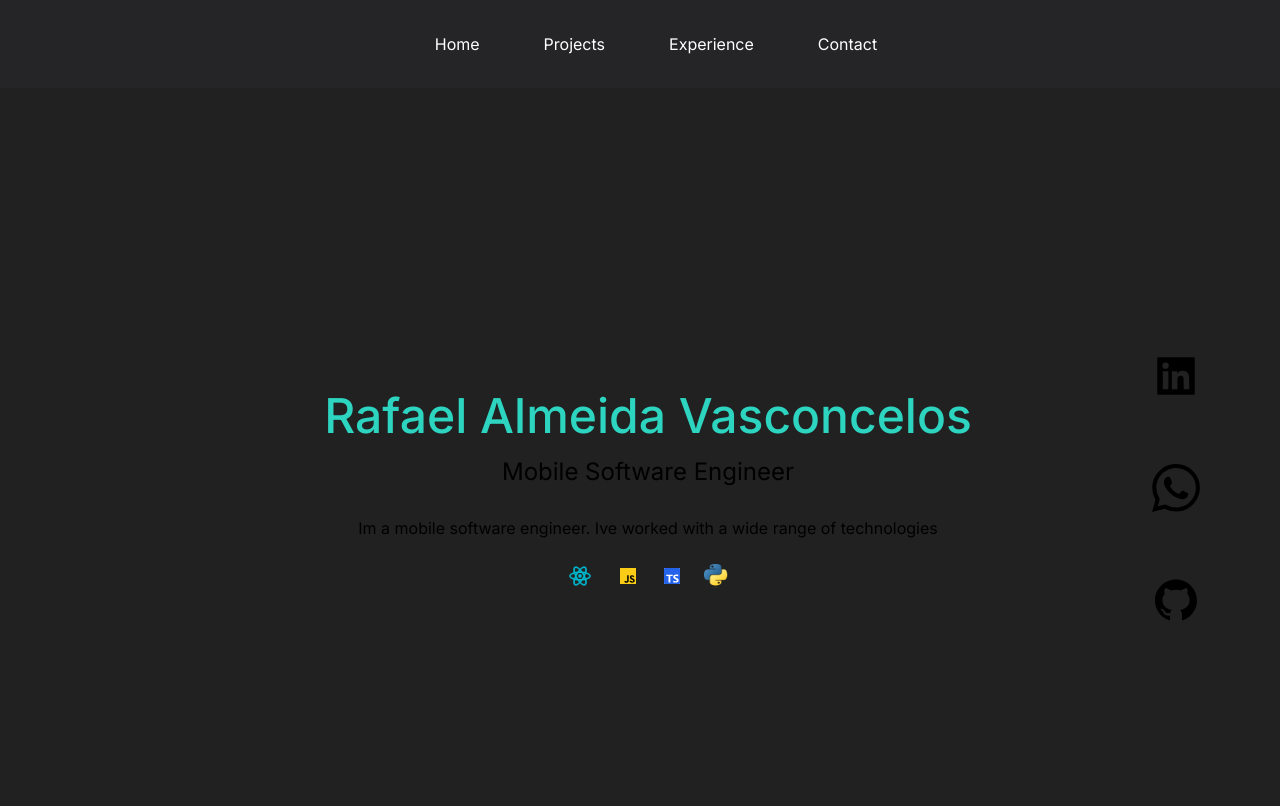
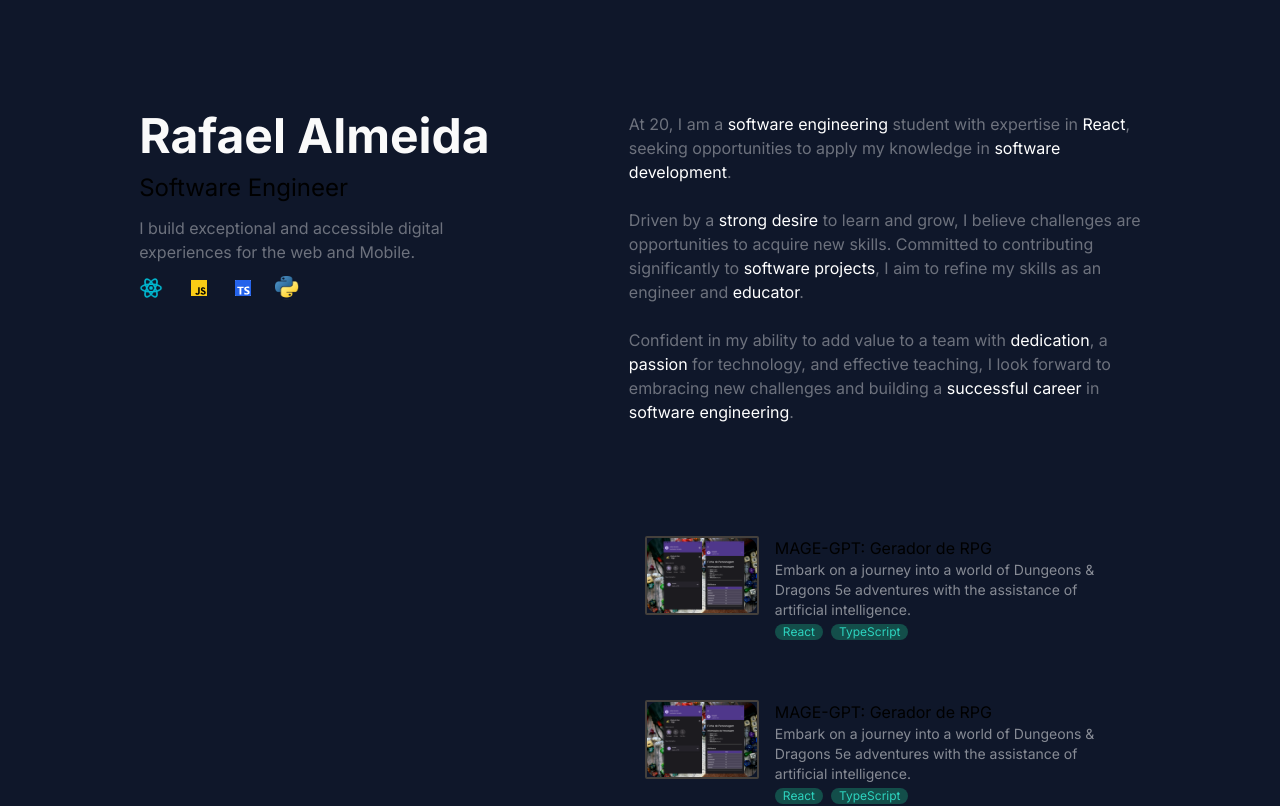
Before and after one commit to rafaelalmeidaV/portfolio-NextJS, a Next.js app: page / in a window 1280 px wide. Shown: the top 806 px of the page. Built offline with nearby package versions, Linux system fonts and the light colour scheme.

Commit message:
update-portifolio

```diff
--- a/src/app/globals.css
+++ b/src/app/globals.css
@@ -6,7 +6,7 @@
   --foreground-rgb: 0, 0, 0;
   --background-start-rgb: 214, 219, 220;
   --background-end-rgb: 255, 255, 255;
-  --gray-1: #212121;
+  --gray-1: #0f172a;
 }
 
 @media (prefers-color-scheme: dark) {
--- a/src/app/page.js
+++ b/src/app/page.js
@@ -66,7 +66,7 @@ export default function Home() {
         <link rel="icon" href="/favicon.ico" />
       </Head>
 
-      <main>
+      {/* <main>
         <section className="min-h-screen px-20">
           <header className='fixed top-0 left-0 right-0 flex flex-row p-8 justify-around border-transparent bg-zinc-800 bg-opacity-75'>
             <nav className='flex flex-row justify-center' >
@@ -174,7 +174,7 @@ export default function Home() {
                 </div>
               </div>
 
-              {/* Repita o mesmo padrão para outras divs */}
+
 
             </div>
           </div>
@@ -208,7 +208,100 @@ export default function Home() {
 
 
 
+      </main> */}
+      <main >
+        <div className="flex justify-evenly pt-28">
+          <div >
+            <div><h2 className='text-5xl text-neutral-50 font-bold '>Rafael Almeida</h2></div>
+            <h3 className='text-2xl py-3'>Software Engineer</h3>
+            <p className='text-neutral-50 text-opacity-40'>
+              I build exceptional and accessible digital
+              <br />
+              experiences for the web and Mobile.
+            </p>
+            <div className='flex justify-start gap-6 py-3 text-sky-500'>
+              <Image
+                src={'/react-3.png'}
+                className="h-6 flex"
+                width={24}
+                height={24}
+              />
+              <SiJavascript className='text-yellow-400 bg-black mt-1 ml-1' />
+              <SiTypescript className='text-blue-600 bg-white mt-1 ml-1' />
+              <Image
+                src={'/Python-logo-notext.svg.png'}
+                className="h-6 flex"
+                width={24}
+                height={24}
+
+              />
+            </div>
+
+          </div>
+          <div>
+            <div className='max-w-lg text-neutral-50 text-opacity-40'>
+
+              <h1 >
+                At 20, I am a <span class=" text-white">software engineering</span> student with expertise in
+                <span class=" text-white"> React</span>, seeking opportunities to apply my knowledge in <span class=" text-white">software development</span>.
+                <br /><br />Driven by a <span class=" text-white">strong desire</span> to learn and grow, I believe challenges are opportunities to acquire new skills. Committed to contributing significantly to <span class=" text-white">software projects</span>, I aim to refine my skills as an <span class=" text-opacity-80">engineer</span> and <span class=" text-white">educator</span>.
+                <br /><br />Confident in my ability to add value to a team with <span class=" text-white">dedication</span>, a <span class=" text-white ">passion</span> for technology, and effective teaching, I look forward to embracing new challenges and building a <span class=" text-white ">successful career</span> in <span class=" text-white">software engineering</span>.
+              </h1>
+
+            </div>
+            <ul className='py-24'>
+              <li className='max-w-lg hover:bg-white hover:bg-opacity-10 hover:shadow-md hover:shadow-[#0f131f] h-36 rounded-lg transition-all hover:text-teal-300 hover:delay-150 '>
+                <div className='flex'>
+                  <div className=' ml-4 mt-4'>
+                    <div className=' border-[2px] border-stone-700 rounded-sm'>
+                      <Image
+                        src={'/mageGpt.png'}
+                        width={110}
+                        height={70}
+                        style={{ borderRadius: '10px' }}
+                      />
+                    </div>
+                  </div>
+                  <div className='ml-4 mt-4 '>
+                    <h1>MAGE-GPT: Gerador de RPG</h1>
+                    <p className='text-sm text-white text-opacity-50 max-w-xs'>Embark on a journey into a world of Dungeons & Dragons 5e adventures with the assistance of artificial intelligence.</p>
+                    <div className='flex'>
+                      <div className='max-w-min bg-teal-900 text-teal-400 px-2 my-1 rounded-lg text-xs '> React </div>
+                      <div className='max-w-min bg-teal-900 text-teal-400 px-2 my-1 rounded-lg text-xs mx-2'> TypeScript </div>
+                    </div>
+                  </div>
+
+                </div>
+              </li>
+
+              <li className='max-w-lg hover:bg-white hover:bg-opacity-10 hover:shadow-md hover:shadow-[#0f131f] h-36 rounded-lg transition-all hover:text-teal-300 hover:delay-150 mt-5'>
+                <div className='flex'>
+                  <div className=' ml-4 mt-4'>
+                    <div className=' border-[2px] border-stone-700 rounded-sm'>
+                      <Image
+                        src={'/mageGpt.png'}
+                        width={110}
+                        height={70}
+                        style={{ borderRadius: '10px' }}
+                      />
+                    </div>
+                  </div>
+                  <div className='ml-4 mt-4 '>
+                    <h1>MAGE-GPT: Gerador de RPG</h1>
+                    <p className='text-sm text-white text-opacity-50 max-w-xs'>Embark on a journey into a world of Dungeons & Dragons 5e adventures with the assistance of artificial intelligence.</p>
+                    <div className='flex'>
+                      <div className='max-w-min bg-teal-900 text-teal-400 px-2 my-1 rounded-lg text-xs '> React </div>
+                      <div className='max-w-min bg-teal-900 text-teal-400 px-2 my-1 rounded-lg text-xs mx-2'> TypeScript </div>
+                    </div>
+                  </div>
+
+                </div>
+              </li>
+            </ul>
+          </div>
+        </div>
       </main>
+
       <section id='contact'>
         <div className="container">
           <h1 className="title text-xl">Contact</h1>
```
